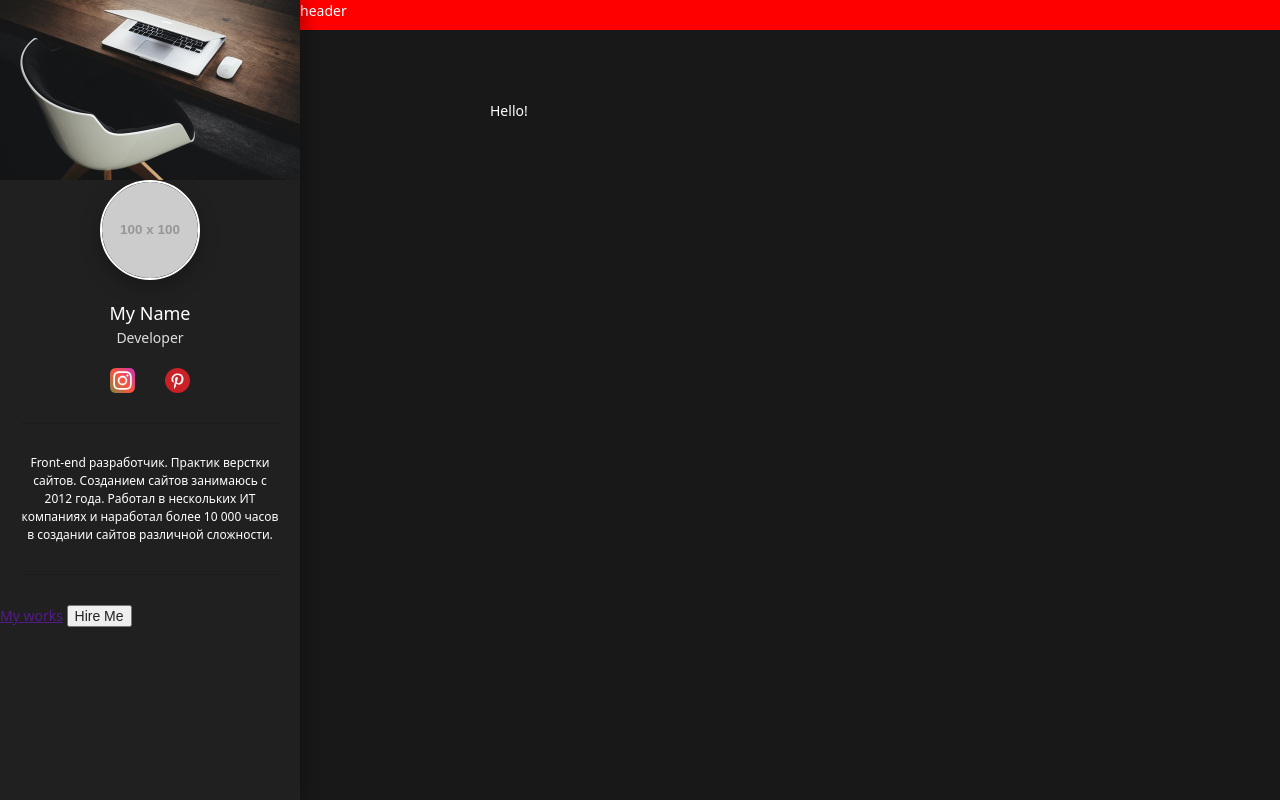
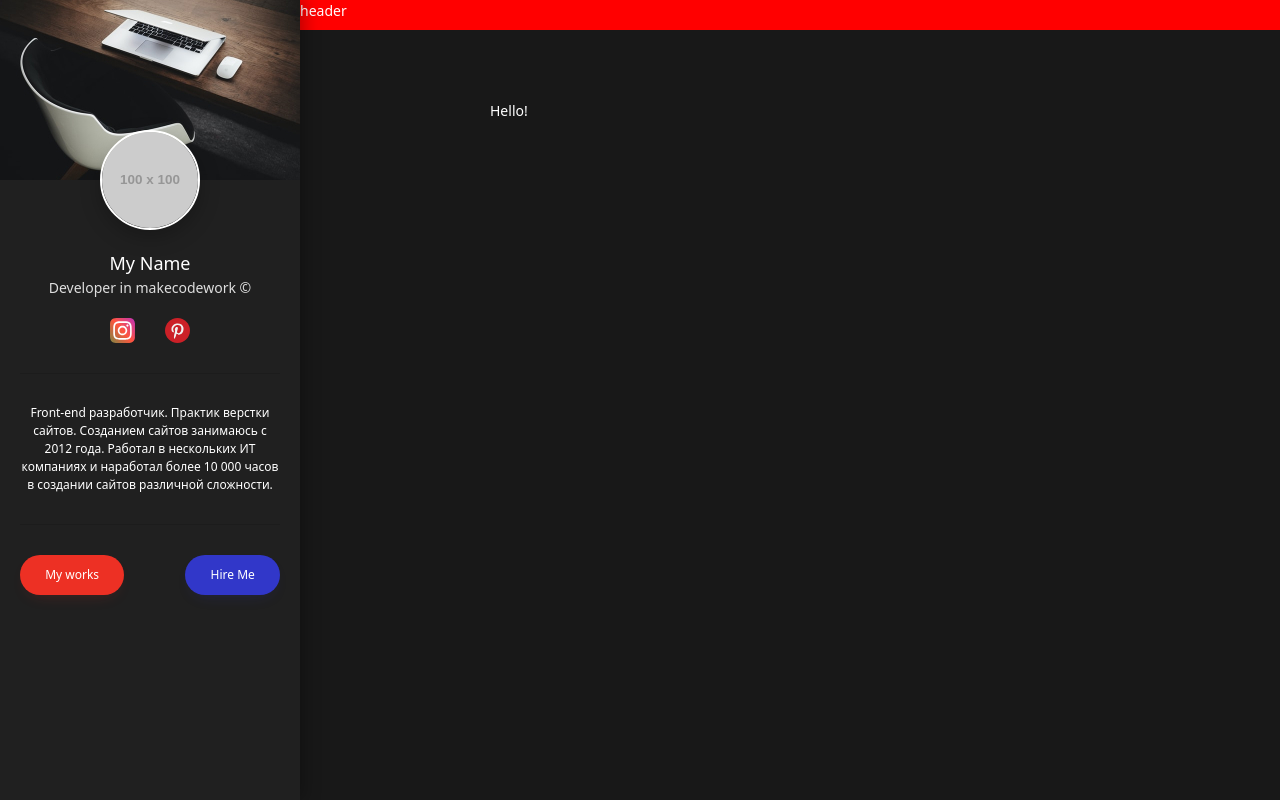
Before and after one commit to codegrabber1/pblog, a website: page src/index.html in a window 1280 px wide. Drawn offline with nearby package versions, Linux system fonts and the light colour scheme; files that its build step writes are made by us from their sources; placeholder pictures from the web are drawn by us.

Commit message:
finished basic code of the sidebar

```diff
--- a/src/assets/scss/_vars.scss
+++ b/src/assets/scss/_vars.scss
@@ -5,6 +5,9 @@ $background__color_secondary: #121212;
 $maim__color_text: #ffffff;
 $main__border_color: #ffffff;
 
+$sidebar__btn-red: #ED3024;
+$sidebar__btn-blue: #3137C9;
+
 $z-index__sidebar-1000: 1000;
 $z-index__header-1000: 1000;
 
--- a/src/assets/scss/blocks/btn.scss
+++ b/src/assets/scss/blocks/btn.scss
@@ -1,5 +1,35 @@
 .btn{
 	display: inline-block;
 	vertical-align: top;
-	// TODO: finished
+	padding: 1.1em 2.1em;
+
+	font-size: 1.2rem;
+	font-weight: 500;
+	font-family: inherit;
+	color: $maim__color_text;
+	background: $background__color_secondary;
+	border: none;
+	border-radius: 3em;
+	line-height: 1.1;
+	text-decoration: none;
+	cursor: pointer;
+
+	transition: background .2c linear;
+
+	&--red{
+		background: $sidebar__btn-red;
+		box-shadow: 0 7px 17px -10px rgba($sidebar__btn-red, .3);
+
+		&:hover {
+			background: darken($sidebar__btn-red, 5%);
+		}
+	}
+	&--blue {
+		background: $sidebar__btn-blue;
+		box-shadow: 0 7px 17px -10px rgba($sidebar__btn-blue, .3);
+
+		&:hover {
+			background: darken($sidebar__btn-blue, 5%);
+		}
+	}
 }
--- a/src/assets/scss/blocks/profile.scss
+++ b/src/assets/scss/blocks/profile.scss
@@ -8,6 +8,7 @@
 	box-shadow: 0 7px 20px rgba(0,0,0, .25);
 	border-radius: 50%;
 	margin: 0 auto 2rem;
+	position: relative;
 }
 .profile__name{
 	font-size: 1.8rem;
--- a/src/assets/scss/blocks/sidebar.scss
+++ b/src/assets/scss/blocks/sidebar.scss
@@ -15,3 +15,14 @@
 		object-fit: cover;
 	}
 }
+.sidebar__content{
+	margin-top: -5rem;
+}
+.sidebar__content,
+.sidebar__footer{
+	padding: 0 2rem;
+}
+.sidebar__footer{
+	display: flex;
+	justify-content: space-between;
+}
--- a/src/partials/sidebar.html
+++ b/src/partials/sidebar.html
@@ -8,7 +8,7 @@
 			<div class="profile__name">
 				My Name
 			</div>
-			<div class="profile__prof">Developer</div>
+			<div class="profile__prof">Developer in makecodework &copy;</div>
 		</div>
 		<ul class="soc">
 			<li class="social__item"><a class="social__link" href="#" target="_blank">
@@ -25,7 +25,7 @@
 		</div> <!-- !profile -->
 	</div> <!-- !sidebar__content -->
 	<div class="sidebar__footer">
-		<a class="btn btn-red" href="">My works</a>
-		<button class="btn btn-blue" type="button">Hire Me</button>
+		<a class="btn btn--red" href="">My works</a>
+		<button class="btn btn--blue" type="button">Hire Me</button>
 	</div>
 </aside>
```
Also changed, not shown: dist/assets/css/style.css, dist/assets/css/style.min.css, dist/index.html.
